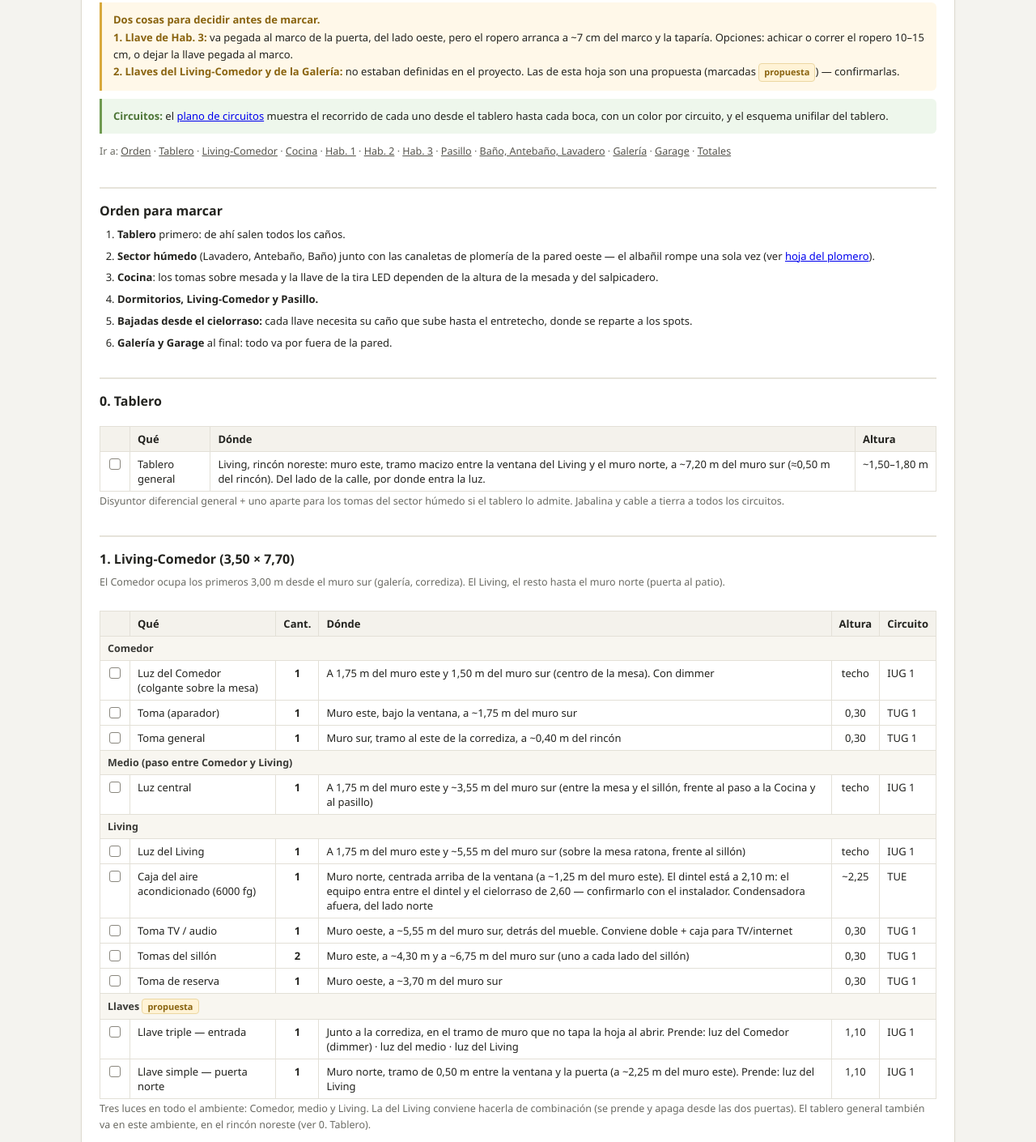
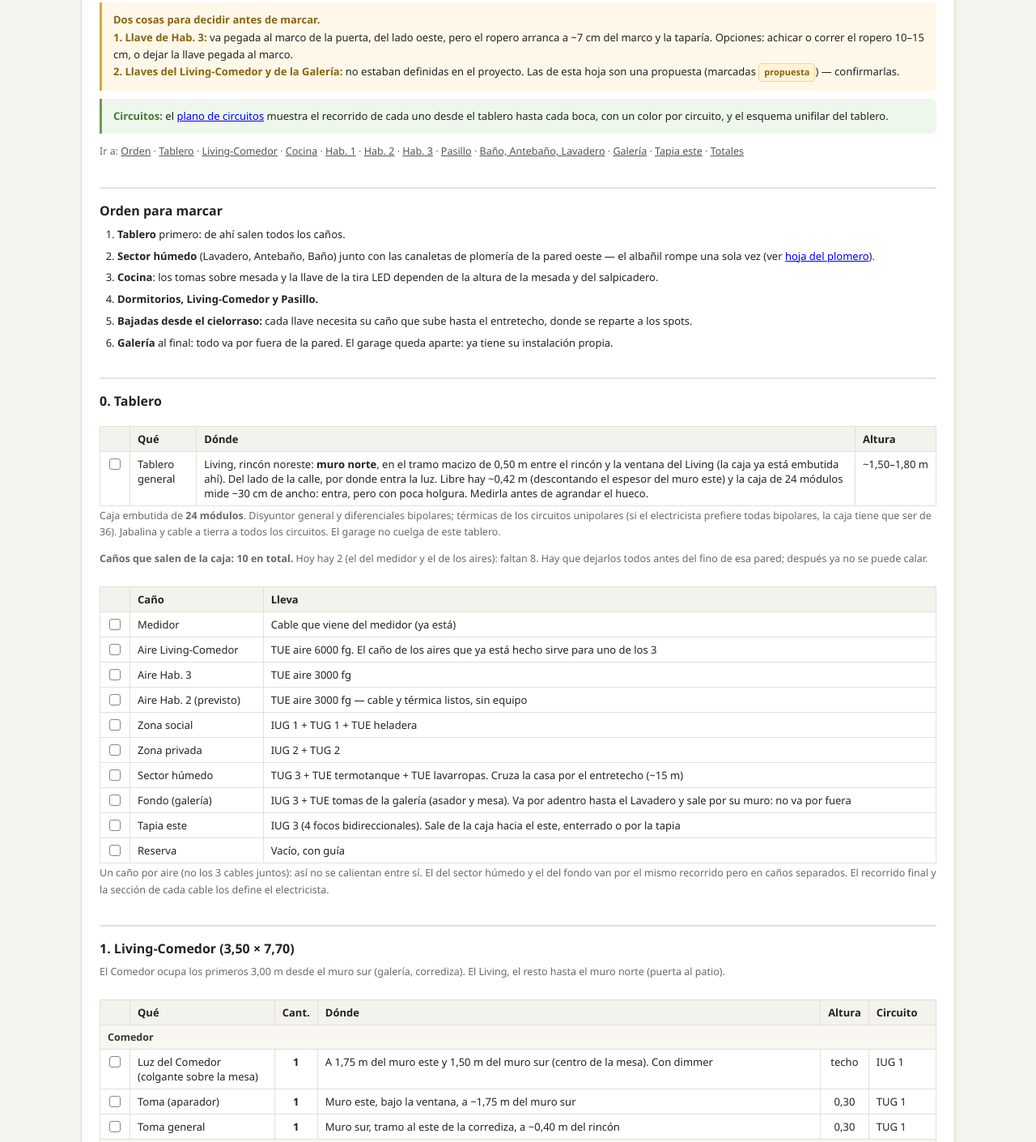
Before and after one commit to antonioluquin-ecomm/plano-casa, a plain HTML site: page electricidad.html in a window 1280 px wide. Shown: the part 449-1859 px from the top of the page at 81% size. Drawn offline with Linux system fonts and the light colour scheme.

Commit message:
Garage, living-comedor, circuitos y electricidad: ajustes pendientes
Co-Authored-By: Claude Sonnet 5.5 <noreply@anthropic.com>

```diff
--- a/electricidad.html
+++ b/electricidad.html
@@ -66,7 +66,7 @@ p{font-size:13px;line-height:1.65}
 
 <div class="ok"><b>Circuitos:</b> el <a href="circuitos.html">plano de circuitos</a> muestra el recorrido de cada uno desde el tablero hasta cada boca, con un color por circuito, y el esquema unifilar del tablero.</div>
 
-<div class="toc">Ir a: <a href="#orden">Orden</a> · <a href="#tablero">Tablero</a> · <a href="#living">Living-Comedor</a> · <a href="#cocina">Cocina</a> · <a href="#hab1">Hab. 1</a> · <a href="#hab2">Hab. 2</a> · <a href="#hab3">Hab. 3</a> · <a href="#pasillo">Pasillo</a> · <a href="#humedo">Baño, Antebaño, Lavadero</a> · <a href="#galeria">Galería</a> · <a href="#garage">Garage</a> · <a href="#totales">Totales</a></div>
+<div class="toc">Ir a: <a href="#orden">Orden</a> · <a href="#tablero">Tablero</a> · <a href="#living">Living-Comedor</a> · <a href="#cocina">Cocina</a> · <a href="#hab1">Hab. 1</a> · <a href="#hab2">Hab. 2</a> · <a href="#hab3">Hab. 3</a> · <a href="#pasillo">Pasillo</a> · <a href="#humedo">Baño, Antebaño, Lavadero</a> · <a href="#galeria">Galería</a> · <a href="#tapia">Tapia este</a> · <a href="#totales">Totales</a></div>
 
 <h2 id="orden">Orden para marcar</h2>
 <ol class="pasos">
@@ -75,15 +75,30 @@ p{font-size:13px;line-height:1.65}
 <li><b>Cocina</b>: los tomas sobre mesada y la llave de la tira LED dependen de la altura de la mesada y del salpicadero.</li>
 <li><b>Dormitorios, Living-Comedor y Pasillo.</b></li>
 <li><b>Bajadas desde el cielorraso:</b> cada llave necesita su caño que sube hasta el entretecho, donde se reparte a los spots.</li>
-<li><b>Galería y Garage</b> al final: todo va por fuera de la pared.</li>
+<li><b>Galería</b> al final: todo va por fuera de la pared. El garage queda aparte: ya tiene su instalación propia.</li>
 </ol>
 
 <h2 id="tablero">0. Tablero</h2>
 <div class="tablewrap"><table>
 <tr><th></th><th>Qué</th><th>Dónde</th><th>Altura</th></tr>
-<tr><td class="ck"></td><td>Tablero general</td><td>Living, rincón noreste: muro este, tramo macizo entre la ventana del Living y el muro norte, a ~7,20 m del muro sur (≈0,50 m del rincón). Del lado de la calle, por donde entra la luz.</td><td class="c">~1,50–1,80 m</td></tr>
+<tr><td class="ck"></td><td>Tablero general</td><td>Living, rincón noreste: <b>muro norte</b>, en el tramo macizo de 0,50 m entre el rincón y la ventana del Living (la caja ya está embutida ahí). Del lado de la calle, por donde entra la luz. Libre hay ~0,42 m (descontando el espesor del muro este) y la caja de 24 módulos mide ~30 cm de ancho: entra, pero con poca holgura. Medirla antes de agrandar el hueco.</td><td class="c">~1,50–1,80 m</td></tr>
 </table></div>
-<p class="capnote">Disyuntor diferencial general + uno aparte para los tomas del sector húmedo si el tablero lo admite. Jabalina y cable a tierra a todos los circuitos.</p>
+<p class="capnote">Caja embutida de <b>24 módulos</b>. Disyuntor general y diferenciales bipolares; térmicas de los circuitos unipolares (si el electricista prefiere todas bipolares, la caja tiene que ser de 36). Jabalina y cable a tierra a todos los circuitos. El garage no cuelga de este tablero.</p>
+<p class="capnote"><b>Caños que salen de la caja: 10 en total.</b> Hoy hay 2 (el del medidor y el de los aires): faltan 8. Hay que dejarlos todos antes del fino de esa pared; después ya no se puede calar.</p>
+<div class="tablewrap"><table>
+<tr><th></th><th>Caño</th><th>Lleva</th></tr>
+<tr><td class="ck"></td><td>Medidor</td><td>Cable que viene del medidor (ya está)</td></tr>
+<tr><td class="ck"></td><td>Aire Living-Comedor</td><td>TUE aire 6000 fg. El caño de los aires que ya está hecho sirve para uno de los 3</td></tr>
+<tr><td class="ck"></td><td>Aire Hab. 3</td><td>TUE aire 3000 fg</td></tr>
+<tr><td class="ck"></td><td>Aire Hab. 2 (previsto)</td><td>TUE aire 3000 fg — cable y térmica listos, sin equipo</td></tr>
+<tr><td class="ck"></td><td>Zona social</td><td>IUG 1 + TUG 1 + TUE heladera</td></tr>
+<tr><td class="ck"></td><td>Zona privada</td><td>IUG 2 + TUG 2</td></tr>
+<tr><td class="ck"></td><td>Sector húmedo</td><td>TUG 3 + TUE termotanque + TUE lavarropas. Cruza la casa por el entretecho (~15 m)</td></tr>
+<tr><td class="ck"></td><td>Fondo (galería)</td><td>IUG 3 + TUE tomas de la galería (asador y mesa). Va por adentro hasta el Lavadero y sale por su muro: no va por fuera</td></tr>
+<tr><td class="ck"></td><td>Tapia este</td><td>IUG 3 (4 focos bidireccionales). Sale de la caja hacia el este, enterrado o por la tapia</td></tr>
+<tr><td class="ck"></td><td>Reserva</td><td>Vacío, con guía</td></tr>
+</table></div>
+<p class="capnote">Un caño por aire (no los 3 cables juntos): así no se calientan entre sí. El del sector húmedo y el del fondo van por el mismo recorrido pero en caños separados. El recorrido final y la sección de cada cable los define el electricista.</p>
 
 <h2 id="living">1. Living-Comedor (3,50 × 7,70)</h2>
 <p class="capnote">El Comedor ocupa los primeros 3,00 m desde el muro sur (galería, corrediza). El Living, el resto hasta el muro norte (puerta al patio).</p>
@@ -103,7 +118,7 @@ p{font-size:13px;line-height:1.65}
 <tr><td class="ck"></td><td>Toma de reserva</td><td class="num">1</td><td>Muro oeste, a ~3,70 m del muro sur</td><td class="c">0,30</td><td>TUG 1</td></tr>
 <tr class="grp"><td colspan="6">Llaves <span class="tag">propuesta</span></td></tr>
 <tr><td class="ck"></td><td>Llave triple — entrada</td><td class="num">1</td><td>Junto a la corrediza, en el tramo de muro que no tapa la hoja al abrir. Prende: luz del Comedor (dimmer) · luz del medio · luz del Living</td><td class="c">1,10</td><td>IUG 1</td></tr>
-<tr><td class="ck"></td><td>Llave simple — puerta norte</td><td class="num">1</td><td>Muro norte, tramo de 0,50 m entre la ventana y la puerta (a ~2,25 m del muro este). Prende: luz del Living</td><td class="c">1,10</td><td>IUG 1</td></tr>
+<tr><td class="ck"></td><td>Llave doble — puerta norte</td><td class="num">1</td><td>Muro norte, tramo de 0,50 m entre la ventana y la puerta (a ~2,25 m del muro este). Botón 1: luz del Living · botón 2: focos de la tapia este</td><td class="c">1,10</td><td>IUG 1 + IUG 3</td></tr>
 </table></div>
 <p class="capnote">Tres luces en todo el ambiente: Comedor, medio y Living. La del Living conviene hacerla de combinación (se prende y apaga desde las dos puertas). El tablero general también va en este ambiente, en el rincón noreste (ver 0. Tablero).</p>
 
@@ -187,7 +202,7 @@ p{font-size:13px;line-height:1.65}
 </table></div>
 
 <h2 id="galeria">8. Galería (12,50 × 5,00, sin cielorraso)</h2>
-<p class="capnote">Todo por fuera de la pared, atornillado a la estructura del techo (no a la chapa), resistente a la humedad (IP44). Medidas desde el extremo este de la galería. Mesa en el extremo este; asador en el oeste, contra el muro sur del Lavadero.</p>
+<p class="capnote">Todo por fuera de la pared, atornillado a la estructura del techo (no a la chapa), resistente a la humedad (IP44). Medidas desde el extremo este de la galería. Mesa en el extremo este; asador en el oeste, contra el muro sur del Lavadero. Se alimenta desde adentro: el caño del fondo llega al Lavadero y sale por su muro.</p>
 <div class="tablewrap"><table>
 <tr><th></th><th>Qué</th><th>Cant.</th><th>Dónde</th><th>Altura</th><th>Circuito</th></tr>
 <tr><td class="ck"></td><td>Línea de artefactos</td><td class="num">—</td><td>Paralela a la pared de la casa, a ~1 m de ella, a lo largo de la galería</td><td class="c">estructura</td><td>IUG 3</td></tr>
@@ -196,18 +211,21 @@ p{font-size:13px;line-height:1.65}
 <tr><td class="ck"></td><td>Faroles</td><td class="num">—</td><td>En el resto, de pared o colgados de la estructura</td><td class="c">—</td><td>IUG 3</td></tr>
 <tr><td class="ck"></td><td>Tomas del asador (IP44, con tapa)</td><td class="num">2</td><td>Contra el muro del Lavadero, a ~9,80 m del extremo este</td><td class="c">~1,10</td><td>TUE ext.</td></tr>
 <tr><td class="ck"></td><td>Toma zona mesa (IP44, con tapa)</td><td class="num">1</td><td>Pared de la casa, al lado de la corrediza</td><td class="c">0,30</td><td>TUE ext.</td></tr>
-<tr><td class="ck"></td><td>Llave <span class="tag">propuesta</span></td><td class="num">1</td><td>Pared de la casa junto a la corrediza, del lado de la galería</td><td class="c">1,10</td><td>IUG 3</td></tr>
+<tr><td class="ck"></td><td>Llave doble <span class="tag">propuesta</span></td><td class="num">1</td><td>Pared de la casa junto a la corrediza, del lado de la galería. Botón 1: luces de la galería · botón 2 (opcional): focos de la tapia este, en combinación con la de la puerta norte del Living</td><td class="c">1,10</td><td>IUG 3</td></tr>
 </table></div>
 
-<h2 id="garage">9. Garage (8,00 × 6,00, ya construido)</h2>
-<p class="capnote">Todo por fuera de la pared. Artefactos tipo batten LED atornillados a las correas.</p>
+<h2 id="tapia">9. Tapia este (4 focos bidireccionales)</h2>
+<p class="capnote">Focos que ya están; falta marcar las posiciones. Van por fuera, IP65, repartidos a lo largo de la tapia este (retiro de 4,50 m).</p>
 <div class="tablewrap"><table>
 <tr><th></th><th>Qué</th><th>Cant.</th><th>Dónde</th><th>Altura</th><th>Circuito</th></tr>
-<tr><td class="ck"></td><td>Battens LED</td><td class="num">4–6</td><td>Dos líneas paralelas al frente, a ~2 y ~4 m del portón; 2 o 3 por línea repartidos en los 8 m</td><td class="c">correas</td><td>IUG 3</td></tr>
-<tr><td class="ck"></td><td>Llave</td><td class="num">1</td><td>En la bajada desde la casa (descanso, arranque de la escalera)</td><td class="c">1,10</td><td>IUG 3</td></tr>
-<tr><td class="ck"></td><td>Toma descanso</td><td class="num">1</td><td>Junto a la escalera</td><td class="c">0,30</td><td>TUE ext.</td></tr>
-<tr><td class="ck"></td><td>Toma herramientas</td><td class="num">1</td><td>Donde vaya el banco de trabajo</td><td class="c">~1,10</td><td>TUE ext.</td></tr>
+<tr><td class="ck"></td><td>Focos bidireccionales (IP65)</td><td class="num">4</td><td>A lo largo de la tapia este (posiciones a marcar)</td><td class="c">a definir</td><td>IUG 3</td></tr>
+<tr><td class="ck"></td><td>Llave principal</td><td class="num">1</td><td>Botón 2 de la llave doble de la puerta norte del Living (ver 1. Living-Comedor)</td><td class="c">1,10</td><td>IUG 3</td></tr>
+<tr><td class="ck"></td><td>Llave de combinación <span class="tag">opcional</span></td><td class="num">1</td><td>Botón 2 de la llave doble de la galería, junto a la corrediza (ver 8. Galería). Pide un cable de retorno entre los dos puntos</td><td class="c">1,10</td><td>IUG 3</td></tr>
+<tr><td class="ck"></td><td>Caño</td><td class="num">1</td><td>Sale de la caja hacia el este, enterrado o por la tapia: lo define el electricista</td><td class="c">—</td><td>IUG 3</td></tr>
 </table></div>
+<p class="capnote">Van en IUG 3 con la galería: son pocos watts y la térmica sobra. Si el electricista los prefiere separados, la caja de 24 tiene lugar. Opcional: una fotocélula en el circuito para que se prendan solos de noche.</p>
+
+<div class="ok"><b>Garage:</b> ya está construido y tiene su instalación eléctrica propia. No se cuenta en esta hoja ni sale de este tablero.</div>
 
 <h2 id="totales">Totales para comprar cajas</h2>
 <div class="tablewrap"><table>
@@ -222,8 +240,8 @@ p{font-size:13px;line-height:1.65}
 <tr><td>Antebaño</td><td class="c">2</td><td class="c">1</td><td class="c">1</td><td>—</td></tr>
 <tr><td>Baño</td><td class="c">3</td><td class="c">1</td><td class="c">1</td><td>Extractor</td></tr>
 <tr><td>Galería</td><td class="c">franja + 2 + faroles</td><td class="c">1</td><td class="c">3</td><td>—</td></tr>
-<tr><td>Garage</td><td class="c">4–6</td><td class="c">1</td><td class="c">2</td><td>—</td></tr>
-<tr><th>Total embutido (sin Galería ni Garage)</th><th class="c">—</th><th class="c">12</th><th class="c">26</th><th>3 cajas de aire + extractor</th></tr>
+<tr><td>Tapia este</td><td class="c">4 focos bidireccionales</td><td class="c">(botones de las llaves dobles)</td><td class="c">0</td><td>—</td></tr>
+<tr><th>Total embutido (sin Galería)</th><th class="c">—</th><th class="c">12</th><th class="c">26</th><th>3 cajas de aire + extractor</th></tr>
 </table></div>
 
 <div class="ok"><b>Agua y luz en la misma pasada.</b> En la pared oeste del sector húmedo conviene marcar de una sola vez las canaletas de agua y las de electricidad, para que el albañil rompa una sola vez y un caño y un cable no compitan por el mismo lugar.</div>
```
Also changed, not shown: ambientes/garage.html (+2 -7 lines), ambientes/living-comedor.html (+2 -2 lines), circuitos.html (+5 -5 lines).
